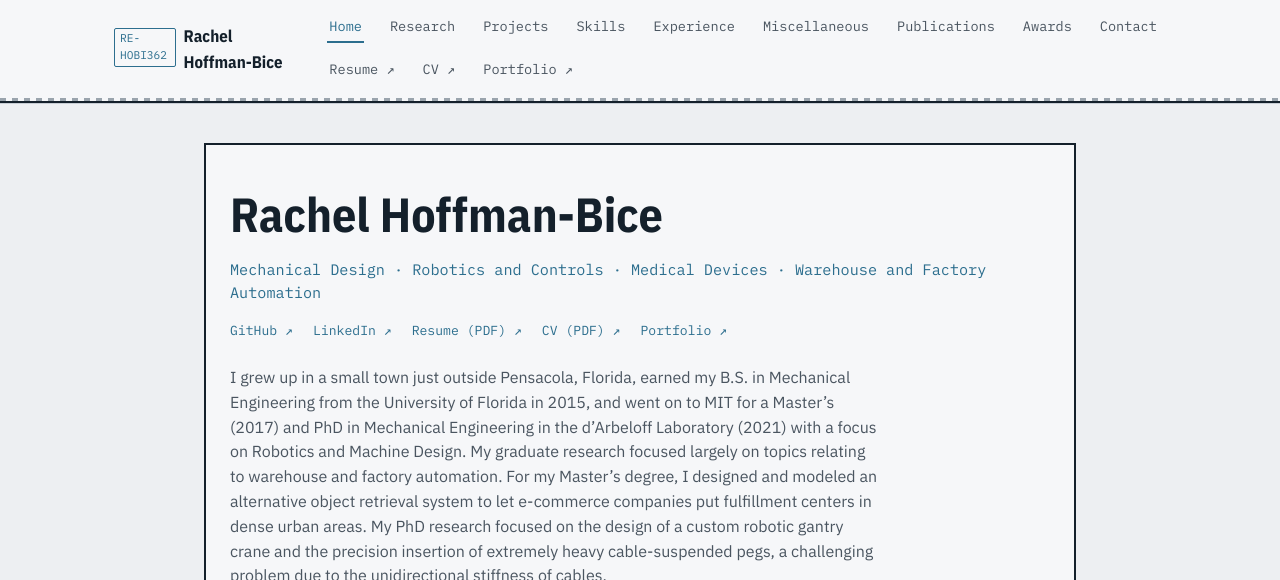
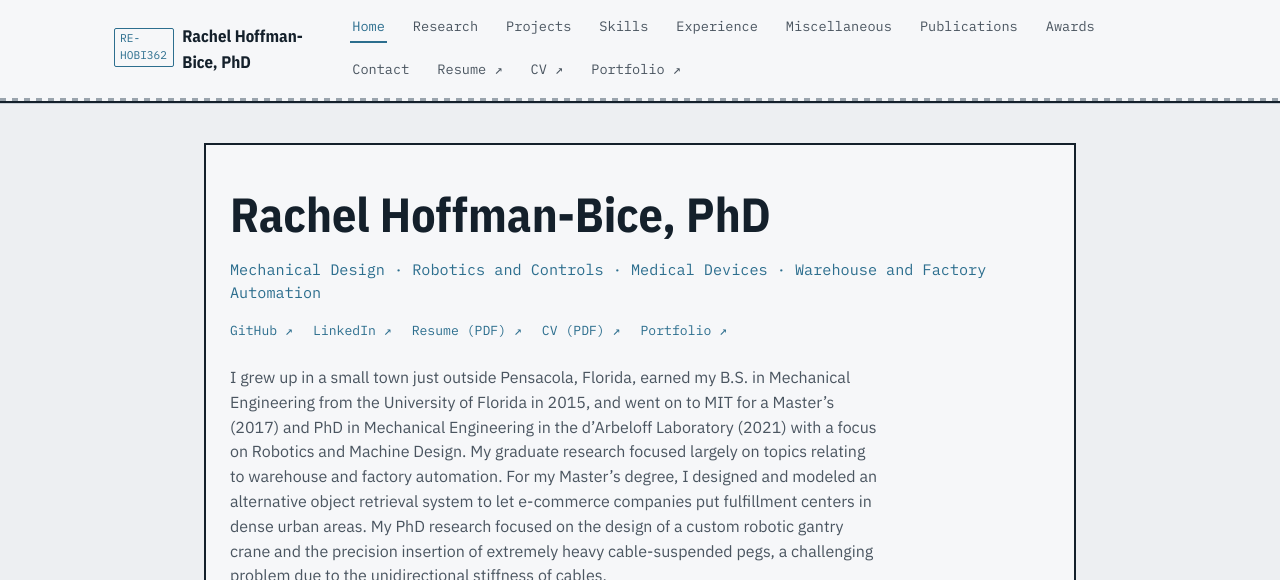
Before and after one commit to hobi362/hobi362.github.io, a Jekyll site: the page built from index.md, in a window 1280 px wide and 900 px high, cut to the strip 0-580 px from the top of the window. Built offline with Jekyll 4.4.1, drawn with Linux system fonts in a browser that asks for light colours.

Commit message:
Update site title to include PhD credential

```diff
--- a/_config.yml
+++ b/_config.yml
@@ -1,4 +1,4 @@
-title: "Rachel Hoffman-Bice — Mechanical Engineer"
+title: "Rachel Hoffman-Bice, PhD"
 tagline: "Mechanical Design · Robotics and Controls · Medical Devices · Warehouse and Factory Automation"
 description: >-
   Portfolio of Rachel Hoffman-Bice — mechanical design, robotics and controls,
```
